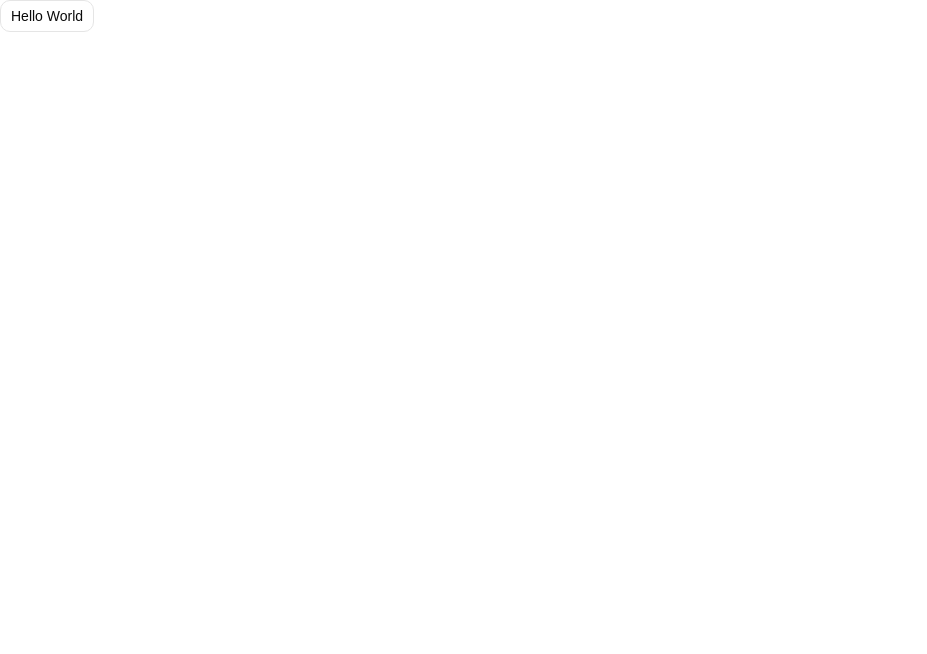
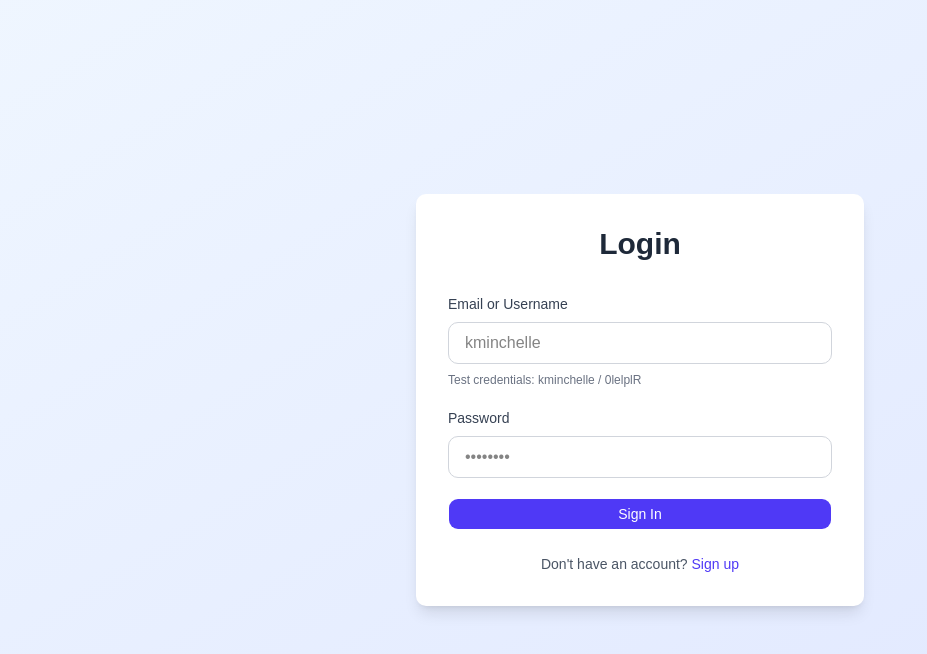
Before and after one commit to Faheem-Dilber/PSEB-1, a React (Vite) app: page / in a window 1280 px wide. Shown: the top 654 px of the page, without its empty margins (0-927 px from the left). Built offline with nearby package versions, Linux system fonts and the light colour scheme.

Commit message:
second commit

```diff
--- a/src/App.jsx
+++ b/src/App.jsx
@@ -1,9 +1,25 @@
-import { Button } from "./components/ui/button.jsx";
+import { useState } from "react";
+import Login from "./components/Login.jsx";
+import Home from "./components/Home.jsx";
+
 function App() {
-  return (
-    <div>
-      <Button variant="outline">Hello World</Button>
-    </div>
+  const [isLoggedIn, setIsLoggedIn] = useState(false);
+  const [user, setUser] = useState(null);
+
+  const handleLoginSuccess = (userData) => {
+    setUser(userData);
+    setIsLoggedIn(true);
+  };
+
+  const handleLogout = () => {
+    setUser(null);
+    setIsLoggedIn(false);
+  };
+
+  return isLoggedIn ? (
+    <Home user={user} onLogout={handleLogout} />
+  ) : (
+    <Login onLoginSuccess={handleLoginSuccess} />
   );
 }
 
--- /dev/null
+++ b/src/components/Home.jsx
@@ -0,0 +1,70 @@
+import { Button } from "./ui/button.jsx";
+
+export default function Home({ user, onLogout }) {
+  return (
+    <div className="min-h-screen bg-gradient-to-br from-green-50 to-emerald-100">
+      {/* Header */}
+      <nav className="bg-white shadow-md p-6">
+        <div className="max-w-4xl mx-auto flex justify-between items-center">
+          <h1 className="text-2xl font-bold text-gray-800">Welcome!</h1>
+          <Button
+            onClick={onLogout}
+            className="bg-red-600 hover:bg-red-700 text-white font-medium py-2 px-6 rounded-lg transition duration-200"
+          >
+            Logout
+          </Button>
+        </div>
+      </nav>
+
+      {/* Main Content */}
+      <div className="max-w-4xl mx-auto p-8">
+        <div className="bg-white rounded-lg shadow-lg p-8">
+          <h2 className="text-3xl font-bold text-gray-800 mb-4">
+            Hello, {user.firstName || "User"}! 👋
+          </h2>
+
+          {/* User Info */}
+          <div className="bg-gradient-to-r from-green-50 to-emerald-50 rounded-lg p-6 mb-6">
+            <h3 className="text-xl font-semibold text-gray-700 mb-4">
+              Your Profile Information
+            </h3>
+            <div className="grid grid-cols-2 gap-4">
+              <div>
+                <p className="text-sm text-gray-600 mb-1">Email</p>
+                <p className="text-lg font-medium text-gray-800">
+                  {user.email}
+                </p>
+              </div>
+              <div>
+                <p className="text-sm text-gray-600 mb-1">Username</p>
+                <p className="text-lg font-medium text-gray-800">
+                  {user.username}
+                </p>
+              </div>
+              <div>
+                <p className="text-sm text-gray-600 mb-1">First Name</p>
+                <p className="text-lg font-medium text-gray-800">
+                  {user.firstName}
+                </p>
+              </div>
+              <div>
+                <p className="text-sm text-gray-600 mb-1">Last Name</p>
+                <p className="text-lg font-medium text-gray-800">
+                  {user.lastName}
+                </p>
+              </div>
+            </div>
+          </div>
+
+          {/* Success Message */}
+          <div className="bg-green-100 border border-green-400 text-green-700 rounded-lg p-4">
+            <p className="font-semibold mb-1">✓ Login Successful!</p>
+            <p className="text-sm">
+              You have been successfully authenticated. Your session is active.
+            </p>
+          </div>
+        </div>
+      </div>
+    </div>
+  );
+}
--- /dev/null
+++ b/src/components/Login.jsx
@@ -0,0 +1,170 @@
+import { useState } from "react";
+import { Button } from "./ui/button.jsx";
+import { mockLoginAPI } from "../services/mockAPI.js";
+
+export default function Login({ onLoginSuccess }) {
+  const [email, setEmail] = useState("");
+  const [password, setPassword] = useState("");
+  const [errors, setErrors] = useState({});
+  const [loading, setLoading] = useState(false);
+  const [apiError, setApiError] = useState("");
+
+  // Email/Username validation
+  const validateEmail = (input) => {
+    // Accept valid email format OR the test username
+    const emailRegex = /^[^\s@]+@[^\s@]+\.[^\s@]+$/;
+    return emailRegex.test(input) || input.toLowerCase() === "kminchelle";
+  };
+
+  const handleSubmit = async (e) => {
+    e.preventDefault();
+    const newErrors = {};
+    setApiError("");
+
+    // Validate email
+    if (!email.trim()) {
+      newErrors.email = "Email/Username is required";
+    } else if (!validateEmail(email)) {
+      newErrors.email = "Please enter a valid email or use 'kminchelle'";
+    }
+
+    // Validate password
+    if (!password.trim()) {
+      newErrors.password = "Password is required";
+    }
+
+    setErrors(newErrors);
+
+    // If validation passes, send API request
+    if (Object.keys(newErrors).length === 0) {
+      setLoading(true);
+      try {
+        // Send username in lowercase
+        const requestBody = {
+          username: email.toLowerCase(),
+          password: password,
+        };
+
+        console.log("Sending request:", requestBody);
+
+        // Use mock API instead of external API
+        const result = await mockLoginAPI(requestBody.username, requestBody.password);
+        console.log("Response:", result.data, "Status:", result.ok);
+
+        if (result.ok && result.data.accessToken) {
+          // Login successful
+          console.log("Login successful:", result.data);
+          onLoginSuccess(result.data);
+          setEmail("");
+          setPassword("");
+        } else {
+          // Login failed
+          console.log("Full error response:", result.data);
+          setApiError(
+            result.data.message ||
+            result.data.error ||
+            "Invalid credentials. Please try again."
+          );
+        }
+      } catch (error) {
+        setApiError("An error occurred. Please try again.");
+        console.error("Login error:", error);
+      } finally {
+        setLoading(false);
+      }
+    } else {
+      console.log("Validation errors:", newErrors);
+    }
+  };
+
+  return (
+    <div className="min-h-screen flex items-center justify-center bg-gradient-to-br from-blue-50 to-indigo-100">
+      <div className="bg-white rounded-lg shadow-lg p-8 w-full max-w-md">
+        <h1 className="text-3xl font-bold text-center text-gray-800 mb-8">
+          Login
+        </h1>
+
+        {apiError && (
+          <div className="mb-6 p-4 bg-red-100 border border-red-400 text-red-700 rounded">
+            {apiError}
+          </div>
+        )}
+
+        <form onSubmit={handleSubmit} className="space-y-5">
+          {/* Email Field */}
+          <div>
+            <label
+              htmlFor="email"
+              className="block text-sm font-medium text-gray-700 mb-2"
+            >
+              Email or Username
+            </label>
+            <input
+              type="text"
+              id="email"
+              value={email}
+              onChange={(e) => setEmail(e.target.value)}
+              placeholder="kminchelle"
+              disabled={loading}
+              className={`w-full px-4 py-2 border rounded-lg focus:outline-none focus:ring-2 focus:ring-indigo-500 transition ${
+                errors.email
+                  ? "border-red-500 focus:ring-red-500"
+                  : "border-gray-300"
+              } ${loading ? "opacity-50 cursor-not-allowed" : ""}`}
+            />
+            {errors.email && (
+              <p className="text-red-500 text-sm mt-1">{errors.email}</p>
+            )}
+            <p className="text-gray-500 text-xs mt-2">
+              Test credentials: kminchelle / 0lelplR
+            </p>
+          </div>
+
+          {/* Password Field */}
+          <div>
+            <label
+              htmlFor="password"
+              className="block text-sm font-medium text-gray-700 mb-2"
+            >
+              Password
+            </label>
+            <input
+              type="password"
+              id="password"
+              value={password}
+              onChange={(e) => setPassword(e.target.value)}
+              placeholder="••••••••"
+              disabled={loading}
+              className={`w-full px-4 py-2 border rounded-lg focus:outline-none focus:ring-2 focus:ring-indigo-500 transition ${
+                errors.password
+                  ? "border-red-500 focus:ring-red-500"
+                  : "border-gray-300"
+              } ${loading ? "opacity-50 cursor-not-allowed" : ""}`}
+            />
+            {errors.password && (
+              <p className="text-red-500 text-sm mt-1">{errors.password}</p>
+            )}
+          </div>
+
+          {/* Submit Button */}
+          <Button
+            type="submit"
+            disabled={loading}
+            className={`w-full bg-indigo-600 hover:bg-indigo-700 text-white font-medium py-2 px-4 rounded-lg transition duration-200 ${
+              loading ? "opacity-50 cursor-not-allowed" : ""
+            }`}
+          >
+            {loading ? "Signing In..." : "Sign In"}
+          </Button>
+        </form>
+
+        <p className="text-center text-gray-600 text-sm mt-6">
+          Don't have an account?{" "}
+          <a href="#" className="text-indigo-600 hover:text-indigo-700 font-medium">
+            Sign up
+          </a>
+        </p>
+      </div>
+    </div>
+  );
+}
--- /dev/null
+++ b/src/services/mockAPI.js
@@ -0,0 +1,42 @@
+// Mock API service for authentication
+export const mockLoginAPI = async (username, password) => {
+  // Simulate network delay
+  await new Promise((resolve) => setTimeout(resolve, 800));
+
+  // Mock valid credentials
+  const validCredentials = {
+    username: "kminchelle",
+    password: "0lelplR",
+  };
+
+  if (
+    username.toLowerCase() === validCredentials.username &&
+    password === validCredentials.password
+  ) {
+    // Successful login response
+    return {
+      ok: true,
+      data: {
+        id: 15,
+        username: "kminchelle",
+        email: "kminchelle@qq.com",
+        firstName: "Jeanne",
+        lastName: "Halvorson",
+        gender: "female",
+        image: "https://i.dummyjson.com/data/u/15/profile_img.jpg",
+        accessToken:
+          "eyJhbGciOiJIUzI1NiIsInR5cCI6IkpXVCJ9.eyJpZCI6MTUsInVzZXJuYW1lIjoia21pbmNoZWxsZSIsImVtYWlsIjoia21pbmNoZWxsZUBxcS5jb20iLCJpYXQiOjE2NjMzOTM0OTd9",
+        refreshToken:
+          "eyJhbGciOiJIUzI1NiIsInR5cCI6IkpXVCJ9.eyJpZCI6MTUsInVzZXJuYW1lIjoia21pbmNoZWxsZSIsImVtYWlsIjoia21pbmNoZWxsZUBxcS5jb20iLCJpYXQiOjE2NjMzOTM0OTd9",
+      },
+    };
+  } else {
+    // Failed login response
+    return {
+      ok: false,
+      data: {
+        message: "Invalid credentials. Please use kminchelle / 0lelplR",
+      },
+    };
+  }
+};
```
